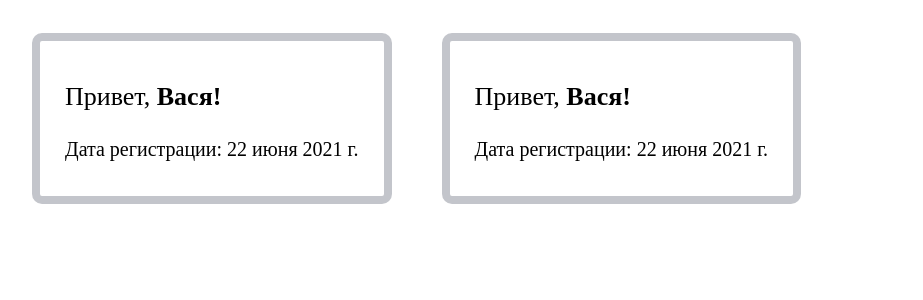
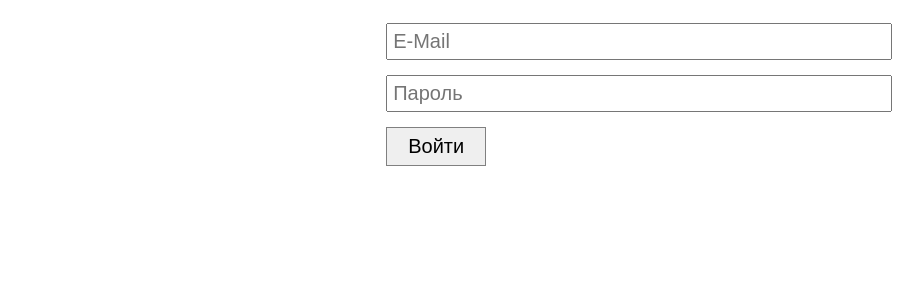
Before and after one commit to bizzquit/react-mentory, a React (Create React App) app: page / in a window 1280 px wide. Shown: the top 300 px of the page, without its empty margins (1-924 px from the left). Built offline with nearby package versions, Linux system fonts and the light colour scheme.

Commit message:
Сделал ДЗ-2

```diff
--- a/package.json
+++ b/package.json
@@ -1,5 +1,5 @@
 {
-  "name": "first",
+  "name": "react-mentory",
   "version": "0.1.0",
   "private": true,
   "dependencies": {
--- a/src/index.js
+++ b/src/index.js
@@ -1,9 +1,8 @@
 import React from 'react';
 import ReactDOM from 'react-dom';
 
-
-
-import App from './tutorial-1/App';
+// import App from './tutorial-1/App';
+import App from './tutorial-2/App';
 
 ReactDOM.render(
   <React.StrictMode>
--- /dev/null
+++ b/src/tutorial-2/App.js
@@ -0,0 +1,52 @@
+import './style.css'
+
+function App({ email = '', password = '' }) {
+  const changedData = (e) => {
+    switch (e.target.attributes.name.value) {
+      case 'email':
+        email = e.target.value.trim()
+        break
+      case 'pass':
+        password = e.target.value.trim()
+        break
+      default:
+        return null
+    }
+  }
+
+  const handleSubmit = (e) => {
+    e.preventDefault()
+    if (!email && !password)
+      return alert('Ни одно поле не заполнено! - Не хорошо!!!')
+    else if (!password) return alert('Придумай пароль!!!')
+    else if (!email) return alert('А где e-mail?')
+
+    console.log({ email, password })
+
+    e.target.reset()
+  }
+
+  return (
+    <form className="authForm" onSubmit={(e) => handleSubmit(e)}>
+      <input
+        type="text"
+        name="email"
+        onChange={(evt) => changedData(evt)}
+        className="input input-email"
+        placeholder="E-Mail"
+      />
+      <input
+        type="password"
+        className="input inputE-pass"
+        name="pass"
+        onChange={(evt) => changedData(evt)}
+        placeholder="Пароль"
+      />
+      <button type="submit" className="btn-form">
+        Войти
+      </button>
+    </form>
+  )
+}
+
+export default App
--- /dev/null
+++ b/src/tutorial-2/style.css
@@ -0,0 +1,22 @@
+.authForm {
+    display: flex;
+    width:40%;
+    flex-direction: column;
+    margin: auto;
+}
+
+.input {
+    font-size: 20px;
+    font-weight: 400;
+    margin-top:15px;
+    padding:5px;
+}
+
+.btn-form{
+    margin-top:15px;
+    border-radius: 0;
+    width: 100px;
+    border:1px solid grey;
+    font-size: 20px;
+    line-height: 35px;
+}
```
